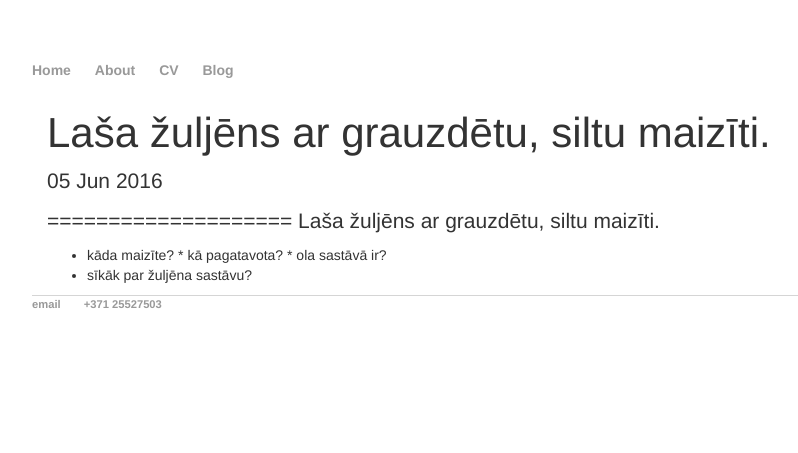
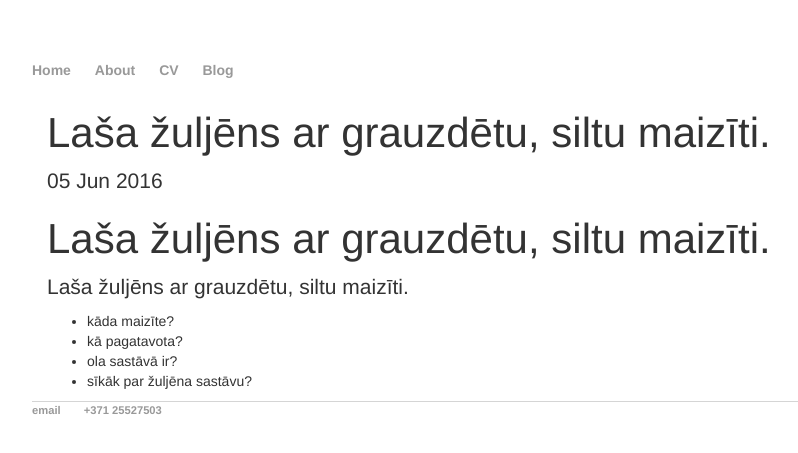
Before and after one commit to diwii/diwii.github.io, a Jekyll site: the page built from _posts/2016-06-05-lasa-zuljens.markdown, in a window 1280 px wide. Shown: the top 453 px of the page, without its empty margins (160-958 px from the left). Built offline with Jekyll 4.4.1, drawn with Linux system fonts in a browser that asks for light colours; nearby versions of some CDN libraries.

Commit message:
page.title

```diff
--- a/_posts/2016-06-05-lasa-zuljens.markdown
+++ b/_posts/2016-06-05-lasa-zuljens.markdown
@@ -2,10 +2,10 @@
 layout: post
 title: Laša žuljēns ar grauzdētu, siltu maizīti.
 ---
-{{site.title}}
+{{ page.title }}
 ====================
 Laša žuljēns ar grauzdētu, siltu maizīti.
-*    kāda maizīte?
-    *    kā pagatavota?
-    *    ola sastāvā ir?
-*    sīkāk par žuljēna sastāvu?
++    kāda maizīte?
++    kā pagatavota?
++    ola sastāvā ir?
++    sīkāk par žuljēna sastāvu?
```
